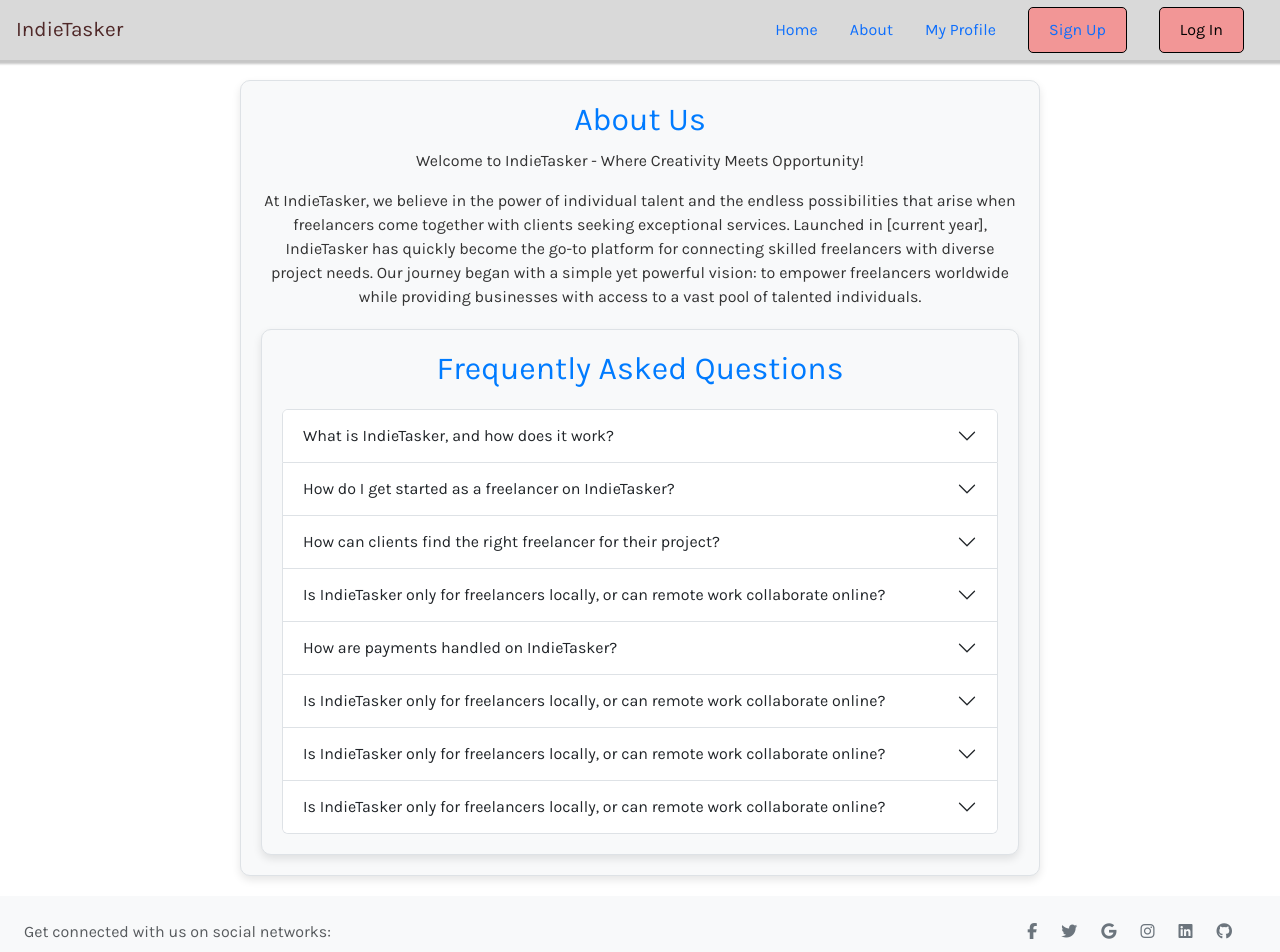
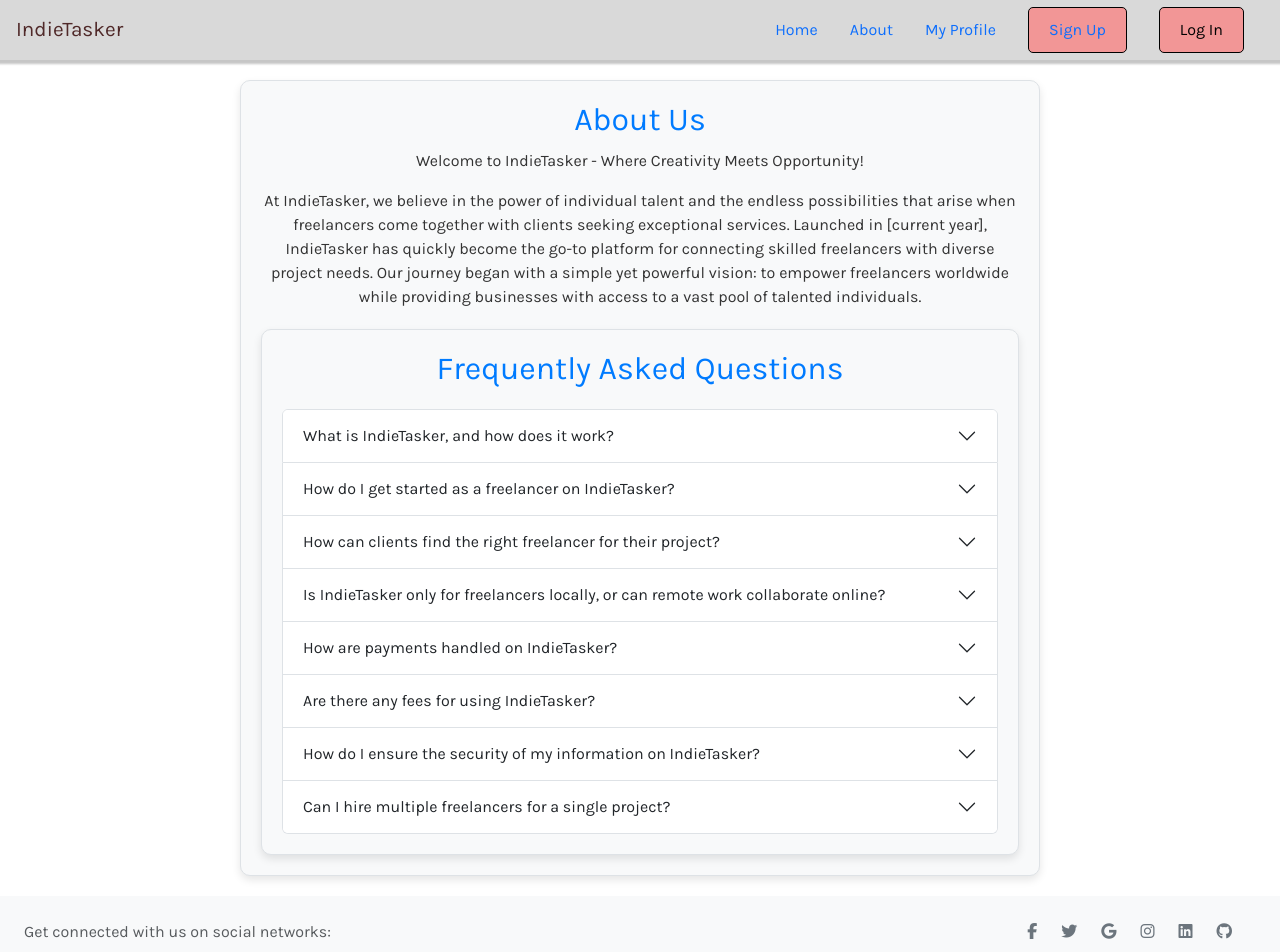
Before and after one commit to Moh-Zaman/IndieTasker, a React (Vite) app: page /about in a window 1280 px wide. Shown: the top 952 px of the page. Built offline with nearby package versions, Linux system fonts and the light colour scheme.

Commit message:
amended the FAQs to include more detail

```diff
--- a/src/components/FAQ/FAQ.jsx
+++ b/src/components/FAQ/FAQ.jsx
@@ -36,22 +36,22 @@ function FAQ() {
           <Accordion.Body>
           ndieTasker utilizes a secure payment system. Clients make payments through the platform, and funds are held in escrow until the freelancer completes the project to the client's satisfaction. This ensures a fair and transparent process for both parties.          </Accordion.Body>
         </Accordion.Item>
-        <Accordion.Item eventKey="3">
-          <Accordion.Header>Is IndieTasker only for freelancers locally, or can remote work collaborate online?</Accordion.Header>
+        <Accordion.Item eventKey="5">
+          <Accordion.Header>Are there any fees for using IndieTasker?</Accordion.Header>
           <Accordion.Body>
-          IndieTasker supports both remote and local collaborations. While we encourage local freelancers to support businesses within your community, freelancers can also work remotely with clients, from around the world.
+          IndieTasker is free for freelancers to join and create profiles. For each completed transaction, a service fee is deducted from the freelancer's earnings. Clients are not charged a fee for posting projects.
           </Accordion.Body>
         </Accordion.Item>
-        <Accordion.Item eventKey="3">
-          <Accordion.Header>Is IndieTasker only for freelancers locally, or can remote work collaborate online?</Accordion.Header>
+        <Accordion.Item eventKey="6">
+          <Accordion.Header>How do I ensure the security of my information on IndieTasker?</Accordion.Header>
           <Accordion.Body>
-          IndieTasker supports both remote and local collaborations. While we encourage local freelancers to support businesses within your community, freelancers can also work remotely with clients, from around the world.
-          </Accordion.Body>
+          IndieTasker prioritizes the security of user information. We use industry-standard encryption and take measures to protect user data. It's essential to follow best practices for online security, such as using unique passwords and enabling two-factor authentication.
+        </Accordion.Body>
         </Accordion.Item>
-        <Accordion.Item eventKey="3">
-          <Accordion.Header>Is IndieTasker only for freelancers locally, or can remote work collaborate online?</Accordion.Header>
+        <Accordion.Item eventKey="7">
+          <Accordion.Header>Can I hire multiple freelancers for a single project?</Accordion.Header>
           <Accordion.Body>
-          IndieTasker supports both remote and local collaborations. While we encourage local freelancers to support businesses within your community, freelancers can also work remotely with clients, from around the world.
+          This is currently not possible but we are aim to add this feature in the future.
           </Accordion.Body>
         </Accordion.Item>
       </Accordion>
```
